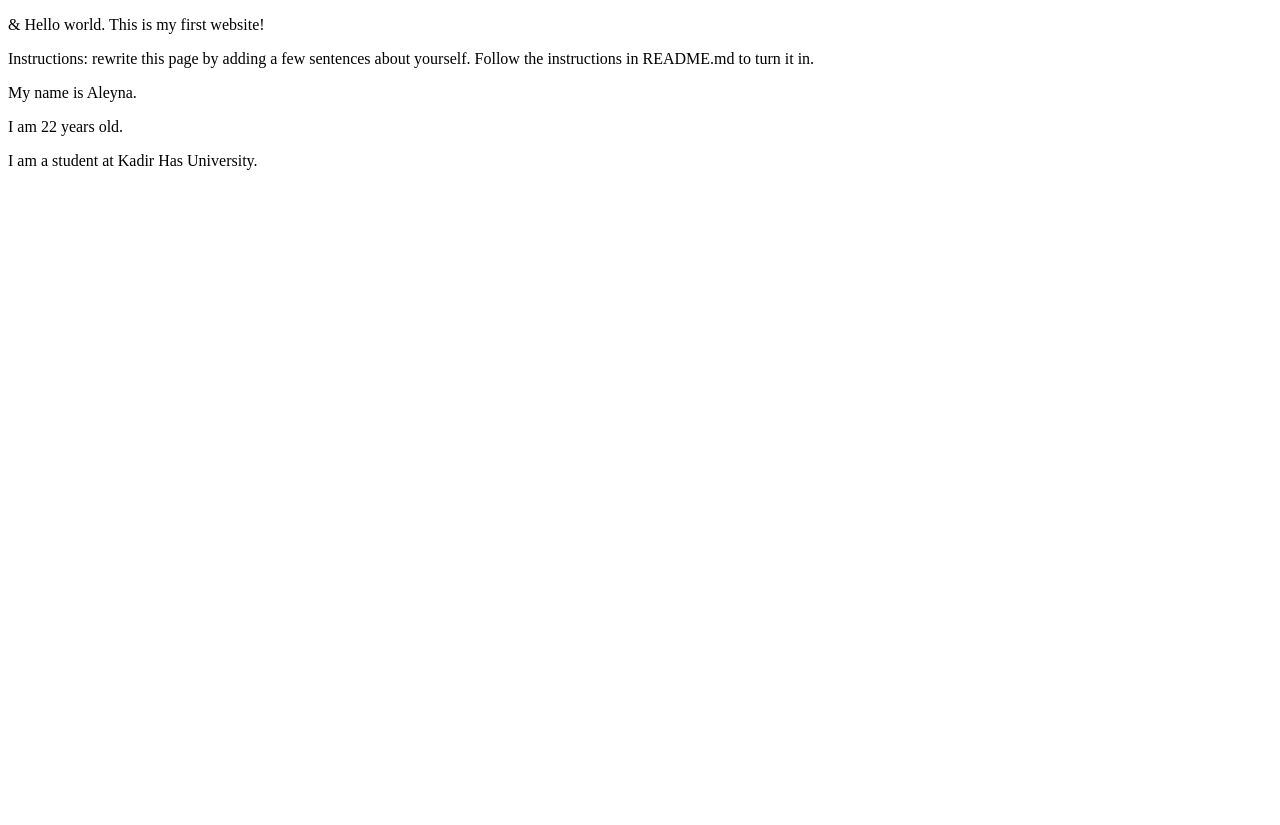
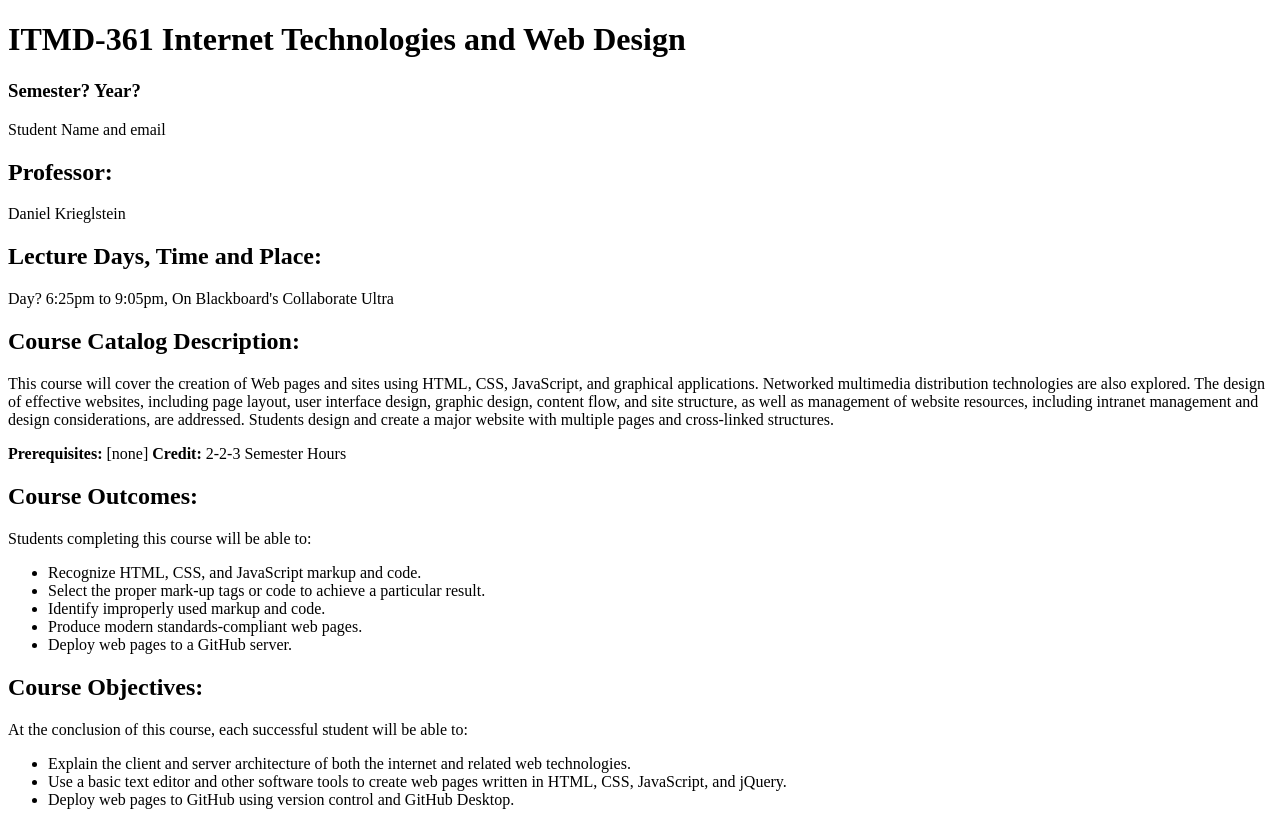
Before and after one commit to aleynais777/webdev_lab1, a plain HTML site: page index.html in a window 1280 px wide. Before the commit the page ends 800 px from the top, so only its background shows below. Drawn offline with Linux system fonts and the light colour scheme.

Commit message:
Update index.html

```diff
--- a/index.html
+++ b/index.html
@@ -1,14 +1,46 @@
 <!DOCTYPE html>
 <html lang="en">
 <head>
-  <meta charset="utf-8">
-  <title>Internet Technologies and Web Design</title>
+    <meta charset="UTF-8">
+    <meta name="viewport" content="width=device-width, initial-scale=1.0">
+    <title>Internet Technologies and Web Design</title>
 </head>
 <body>
-  <p>&amp; Hello world. This is my first website!</p>
-  <p>Instructions: rewrite this page by adding a few sentences about yourself. Follow the instructions in README.md to turn it in.</p>
-  <p>My name is Aleyna.</p>
-  <p>I am 22 years old.</p>
-  <p>I am a student at Kadir Has University.</p>
+    <h1>ITMD-361 Internet Technologies and Web Design</h1>
+
+    <h3>Semester? Year?</h3>
+    <p>Student Name and email</p>
+
+    <h2>Professor:</h2>
+    <p>Daniel Krieglstein</p>
+
+    <h2>Lecture Days, Time and Place:</h2>
+    <p>Day? 6:25pm to 9:05pm, On Blackboard's Collaborate Ultra</p>
+
+    <h2>Course Catalog Description:</h2>
+    <p>This course will cover the creation of Web pages and sites using HTML, CSS, JavaScript, and graphical applications.
+       Networked multimedia distribution technologies are also explored. The design of effective websites, including page layout,
+       user interface design, graphic design, content flow, and site structure, as well as management of website resources,
+       including intranet management and design considerations, are addressed. Students design and create a major website with
+       multiple pages and cross-linked structures.</p>
+    <p><strong>Prerequisites:</strong> [none] <strong>Credit:</strong> 2-2-3 Semester Hours</p>
+
+    <h2>Course Outcomes:</h2>
+    <p>Students completing this course will be able to:</p>
+    <ul>
+        <li>Recognize HTML, CSS, and JavaScript markup and code.</li>
+        <li>Select the proper mark-up tags or code to achieve a particular result.</li>
+        <li>Identify improperly used markup and code.</li>
+        <li>Produce modern standards-compliant web pages.</li>
+        <li>Deploy web pages to a GitHub server.</li>
+    </ul>
+
+    <h2>Course Objectives:</h2>
+    <p>At the conclusion of this course, each successful student will be able to:</p>
+    <ul>
+        <li>Explain the client and server architecture of both the internet and related web technologies.</li>
+        <li>Use a basic text editor and other software tools to create web pages written in HTML, CSS, JavaScript, and jQuery.</li>
+        <li>Deploy web pages to GitHub using version control and GitHub Desktop.</li>
+    </ul>
 </body>
 </html>
```
